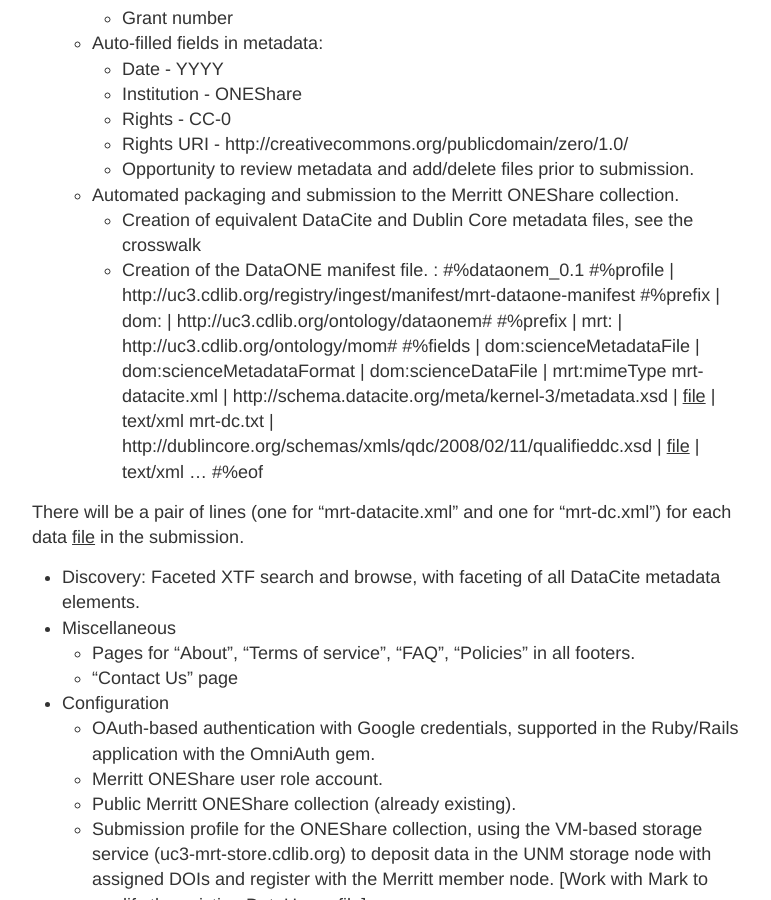
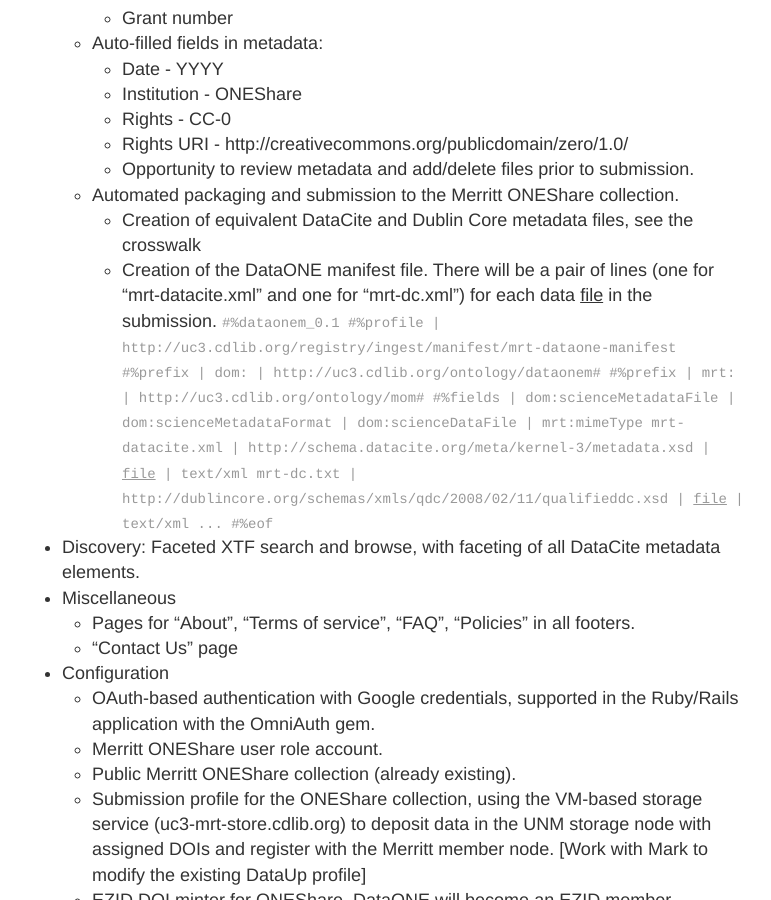
Before and after one commit to CDLUC3/dash, a Jekyll site: the page built from release-criteria.md, in a window 1280 px wide and 900 px high, scrolled down 1551 px. Shown: the whole window, without its empty margins (248-1019 px from the left). Built offline with Jekyll 4.4.1, drawn with Linux system fonts in a browser that asks for light colours; part of the change alters nothing that is shown.

```diff
--- a/release-criteria.md
+++ b/release-criteria.md
@@ -61,8 +61,8 @@ Standardized submission agreement & data use agreement (CC-0)
     * Opportunity to review metadata and add/delete files prior to submission.
   * Automated packaging and submission to the Merritt ONEShare collection.
     * Creation of equivalent DataCite and Dublin Core metadata files, see the crosswalk
-    * Creation of the DataONE manifest file. :
-            #%dataonem_0.1
+    * Creation of the DataONE manifest file. There will be a pair of lines (one for “mrt-datacite.xml” and one for “mrt-dc.xml”) for each data <u>file</u> in the submission.
+            <code>#%dataonem_0.1
             #%profile | http://uc3.cdlib.org/registry/ingest/manifest/mrt-dataone-manifest
             #%prefix | dom: | http://uc3.cdlib.org/ontology/dataonem#
             #%prefix | mrt: | http://uc3.cdlib.org/ontology/mom#
@@ -70,9 +70,7 @@ Standardized submission agreement & data use agreement (CC-0)
             mrt-datacite.xml | http://schema.datacite.org/meta/kernel-3/metadata.xsd | <u>file</u> | text/xml
             mrt-dc.txt | http://dublincore.org/schemas/xmls/qdc/2008/02/11/qualifieddc.xsd | <u>file</u> | text/xml
             ...
-            #%eof
-
-There will be a pair of lines (one for “mrt-datacite.xml” and one for “mrt-dc.xml”) for each data <u>file</u> in the submission.
+            #%eof</code>
 * Discovery: Faceted XTF search and browse, with faceting of all DataCite metadata elements.
 * Miscellaneous
   * Pages for “About”, “Terms of service”, “FAQ”, “Policies” in all footers.
```
